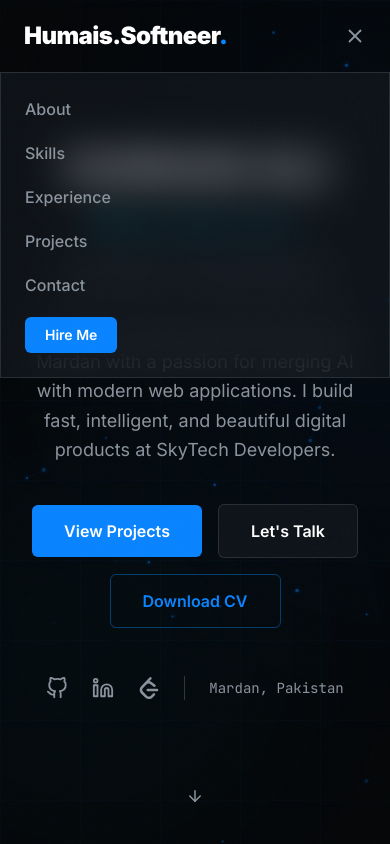
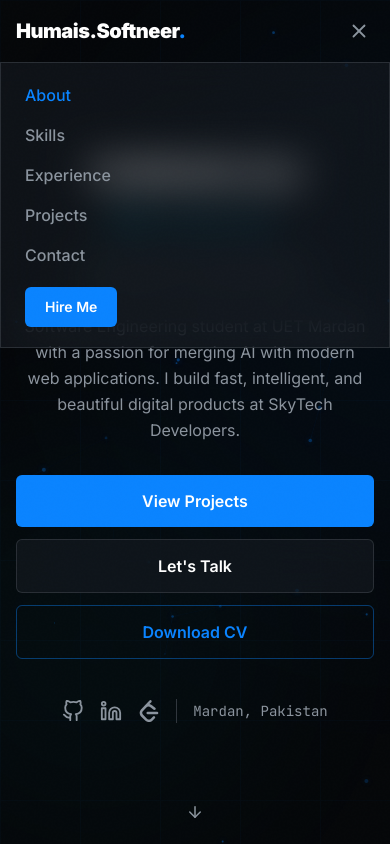
Before and after one commit to humaisali/HumaisA.-Portfolio, a React (Vite) app: page / in a window 390 px wide. Both pictures are taken after a click on the button "Toggle menu". Shown: the top 844 px of the page. Built offline with nearby package versions, Linux system fonts and the light colour scheme.

Commit message:
Responsive Navbar and Hero Section

```diff
--- a/src/components/Hero.jsx
+++ b/src/components/Hero.jsx
@@ -44,8 +44,10 @@ export default function Hero() {
   var letters = "HUMAIS ALI".split("");
 
   return (
-    <section id="hero" className="relative min-h-screen flex flex-col items-center justify-center overflow-hidden">
-
+    <section
+      id="hero"
+      className="relative min-h-screen flex flex-col items-center justify-center overflow-hidden pt-24 pb-16"
+    >
       {/* Mesh gradient bg */}
       <div className="absolute inset-0 z-0">
         <div className="absolute top-0 left-1/4 w-[600px] h-[600px] bg-[#0A84FF] rounded-full opacity-[0.04] blur-[120px]" />
@@ -61,7 +63,7 @@ export default function Hero() {
         }}
       />
 
-      <div className="relative z-10 max-w-7xl mx-auto px-6 lg:px-12 text-center w-full">
+      <div className="relative z-10 max-w-7xl mx-auto px-4 sm:px-6 lg:px-12 text-center w-full">
 
         {/* Name — staggered letters */}
         <div className="flex items-center justify-center flex-wrap gap-0 mb-4 overflow-hidden">
@@ -72,7 +74,7 @@ export default function Hero() {
                 initial={{ opacity: 0, y: 80, rotateX: -90 }}
                 animate={{ opacity: 1, y: 0, rotateX: 0 }}
                 transition={{ duration: 0.6, delay: i * 0.05, ease: [0.16, 1, 0.3, 1] }}
-                className="text-[clamp(3rem,10vw,7rem)] font-black leading-none tracking-tighter text-white"
+                className="text-[clamp(2.4rem,9vw,7rem)] font-black leading-none tracking-tighter text-white"
                 style={{ display: "inline-block" }}
               >
                 {letter === " " ? "\u00A0" : letter}
@@ -86,13 +88,13 @@ export default function Hero() {
           initial={{ opacity: 0 }}
           animate={{ opacity: 1 }}
           transition={{ delay: 0.8 }}
-          className="text-2xl md:text-3xl font-light text-[#8B949E] mb-3 h-10"
+          className="text-xl sm:text-2xl md:text-3xl font-light text-[#8B949E] mb-3 h-10"
         >
           <span className="text-[#00D4FF] font-mono font-medium">{text}</span>
           <span className="blink text-[#0A84FF] ml-0.5">|</span>
         </motion.div>
 
-        {/* Available badge — sits naturally below role */}
+        {/* Available badge */}
         <motion.div
           initial={{ opacity: 0, y: 10 }}
           animate={{ opacity: 1, y: 0 }}
@@ -101,7 +103,7 @@ export default function Hero() {
         >
           <div className="inline-flex items-center gap-2 px-4 py-1.5 rounded-md glass border border-[#0A84FF]/20">
             <span className="w-2 h-2 rounded-full bg-green-400 animate-pulse" />
-            <span className="text-sm text-[#8B949E] font-mono">Available for opportunities</span>
+            <span className="text-xs sm:text-sm text-[#8B949E] font-mono">Available for opportunities</span>
           </div>
         </motion.div>
 
@@ -110,7 +112,7 @@ export default function Hero() {
           initial={{ opacity: 0, y: 20 }}
           animate={{ opacity: 1, y: 0 }}
           transition={{ delay: 1.0, duration: 0.6 }}
-          className="text-[#8B949E] text-lg max-w-2xl mx-auto mb-10 leading-relaxed"
+          className="text-[#8B949E] text-base sm:text-lg max-w-2xl mx-auto mb-8 sm:mb-10 leading-relaxed px-2"
         >
           {personalInfo.bio}
         </motion.p>
@@ -120,13 +122,13 @@ export default function Hero() {
           initial={{ opacity: 0, y: 20 }}
           animate={{ opacity: 1, y: 0 }}
           transition={{ delay: 1.1, duration: 0.6 }}
-          className="flex flex-wrap items-center justify-center gap-4 mb-12"
+          className="flex flex-col sm:flex-row flex-wrap items-center justify-center gap-3 sm:gap-4 mb-10 sm:mb-12"
         >
           <motion.a
             href="#projects"
             whileHover={{ scale: 1.04 }}
             whileTap={{ scale: 0.96 }}
-            className="px-8 py-3.5 rounded-md text-white font-semibold bg-[#0A84FF] hover:bg-[#0066CC] transition-colors duration-200"
+            className="w-full sm:w-auto px-8 py-3.5 rounded-md text-white font-semibold bg-[#0A84FF] hover:bg-[#0066CC] transition-colors duration-200 text-center"
           >
             View Projects
           </motion.a>
@@ -135,7 +137,7 @@ export default function Hero() {
             href="#contact"
             whileHover={{ scale: 1.04 }}
             whileTap={{ scale: 0.96 }}
-            className="px-8 py-3.5 rounded-md font-semibold text-white glass border border-[#30363D] hover:border-[#0A84FF]/50 transition-all duration-200"
+            className="w-full sm:w-auto px-8 py-3.5 rounded-md font-semibold text-white glass border border-[#30363D] hover:border-[#0A84FF]/50 transition-all duration-200 text-center"
           >
             Let's Talk
           </motion.a>
@@ -145,7 +147,7 @@ export default function Hero() {
             download
             whileHover={{ scale: 1.04 }}
             whileTap={{ scale: 0.96 }}
-            className="px-8 py-3.5 rounded-md font-semibold text-[#0A84FF] border border-[#0A84FF]/40 hover:bg-[#0A84FF]/5 transition-all duration-200"
+            className="w-full sm:w-auto px-8 py-3.5 rounded-md font-semibold text-[#0A84FF] border border-[#0A84FF]/40 hover:bg-[#0A84FF]/5 transition-all duration-200 text-center"
           >
             Download CV
           </motion.a>
@@ -156,7 +158,7 @@ export default function Hero() {
           initial={{ opacity: 0 }}
           animate={{ opacity: 1 }}
           transition={{ delay: 1.2 }}
-          className="flex items-center justify-center gap-6"
+          className="flex items-center justify-center flex-wrap gap-4 sm:gap-6"
         >
           {[
             { icon: FiGithub,   href: personalInfo.github,   label: "GitHub" },
@@ -188,7 +190,7 @@ export default function Hero() {
         initial={{ opacity: 0 }}
         animate={{ opacity: 1 }}
         transition={{ delay: 1.5 }}
-        className="absolute bottom-10 left-1/2 -translate-x-1/2 flex flex-col items-center gap-2 z-10"
+        className="absolute bottom-6 sm:bottom-10 left-1/2 -translate-x-1/2 flex flex-col items-center gap-2 z-10"
       >
         <motion.div
           animate={{ y: [0, 8, 0] }}
--- a/src/components/Navbar.jsx
+++ b/src/components/Navbar.jsx
@@ -22,16 +22,25 @@ export default function Navbar() {
   }, []);
 
   useEffect(function() {
+    // Use a lower threshold + rootMargin so projects section
+    // gets detected even though it's a tall grid section
     var observer = new IntersectionObserver(
       function(entries) {
-        entries.forEach(function(e) { if (e.isIntersecting) setActive(e.target.id); });
+        entries.forEach(function(e) {
+          if (e.isIntersecting) setActive(e.target.id);
+        });
       },
-      { threshold: 0.4 }
+      {
+        threshold: 0.15,
+        rootMargin: "-80px 0px -40% 0px",
+      }
     );
+
     LINKS.forEach(function(l) {
       var el = document.getElementById(l.href.replace("#", ""));
       if (el) observer.observe(el);
     });
+
     return function() { observer.disconnect(); };
   }, []);
 
@@ -46,15 +55,15 @@ export default function Navbar() {
       transition={{ duration: 0.8, ease: [0.16, 1, 0.3, 1] }}
       className={"fixed top-0 left-0 right-0 z-[100] transition-all duration-500 " + navBg}
     >
-      <div className="flex items-center justify-between px-6 py-5 mx-auto max-w-7xl lg:px-12">
+      <div className="flex items-center justify-between px-4 sm:px-6 py-4 sm:py-5 mx-auto max-w-7xl lg:px-12">
 
-        <motion.a href="#" whileHover={{ scale: 1.02 }} className="relative group">
-          <span className="text-2xl font-black tracking-tight text-white">
+        <motion.a href="#" whileHover={{ scale: 1.02 }} className="relative group flex-shrink-0">
+          <span className="text-xl sm:text-2xl font-black tracking-tight text-white">
             Humais.Softneer<span className="text-[#0A84FF]">.</span>
           </span>
         </motion.a>
 
-        <ul className="items-center hidden gap-10 md:flex">
+        <ul className="items-center hidden gap-8 xl:gap-10 md:flex">
           {LINKS.map(function(link, i) {
             var isActive = active === link.href.replace("#", "");
             return (
@@ -82,18 +91,19 @@ export default function Navbar() {
           })}
         </ul>
 
-        <div className="flex items-center gap-4">
+        <div className="flex items-center gap-3 sm:gap-4">
           <motion.a
             href="#contact"
             whileHover={{ scale: 1.04 }}
             whileTap={{ scale: 0.96 }}
-            className="hidden md:flex items-center gap-2 px-5 py-2 rounded-md bg-[#0A84FF] text-white text-sm font-semibold hover:bg-[#0066CC] transition-colors duration-200"
+            className="hidden md:flex items-center gap-2 px-4 py-2 rounded-md bg-[#0A84FF] text-white text-sm font-semibold hover:bg-[#0066CC] transition-colors duration-200"
           >
             Hire Me
           </motion.a>
           <button
-            className="md:hidden text-[#8B949E] hover:text-white transition-colors"
+            className="md:hidden text-[#8B949E] hover:text-white transition-colors p-1"
             onClick={function() { setOpen(function(p) { return !p; }); }}
+            aria-label="Toggle menu"
           >
             {open ? <FiX size={22} /> : <FiMenu size={22} />}
           </button>
@@ -106,27 +116,29 @@ export default function Navbar() {
             initial={{ opacity: 0, height: 0 }}
             animate={{ opacity: 1, height: "auto" }}
             exit={{ opacity: 0, height: 0 }}
-            className="md:hidden glass border-t border-[#30363D]/50 px-6 py-6"
+            className="md:hidden glass border-t border-[#30363D]/50 px-6 py-5 overflow-hidden"
           >
-            <ul className="flex flex-col gap-5">
+            <ul className="flex flex-col gap-4">
               {LINKS.map(function(link) {
+                var isActive = active === link.href.replace("#", "");
                 return (
                   <li key={link.href}>
                     <a
                       href={link.href}
                       onClick={function() { setOpen(false); }}
-                      className="text-[#8B949E] hover:text-white text-base font-medium transition-colors"
+                      className={"text-base font-medium transition-colors " +
+                        (isActive ? "text-[#0A84FF]" : "text-[#8B949E] hover:text-white")}
                     >
                       {link.label}
                     </a>
                   </li>
                 );
               })}
-              <li>
+              <li className="pt-1">
                 <a
                   href="#contact"
                   onClick={function() { setOpen(false); }}
-                  className="inline-block px-5 py-2 bg-[#0A84FF] text-white rounded-md text-sm font-semibold"
+                  className="inline-block px-5 py-2.5 bg-[#0A84FF] text-white rounded-md text-sm font-semibold hover:bg-[#0066CC] transition-colors"
                 >
                   Hire Me
                 </a>
```
